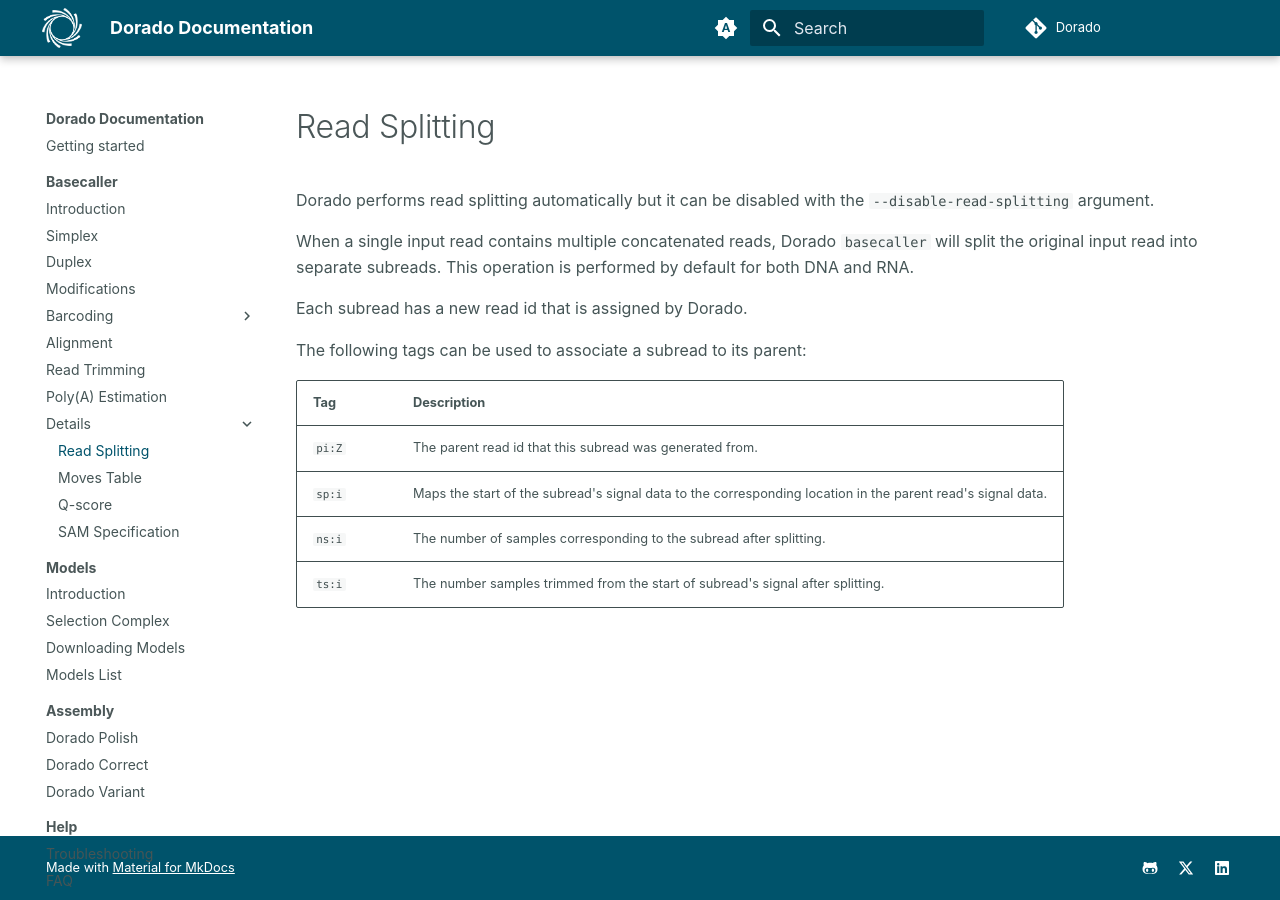
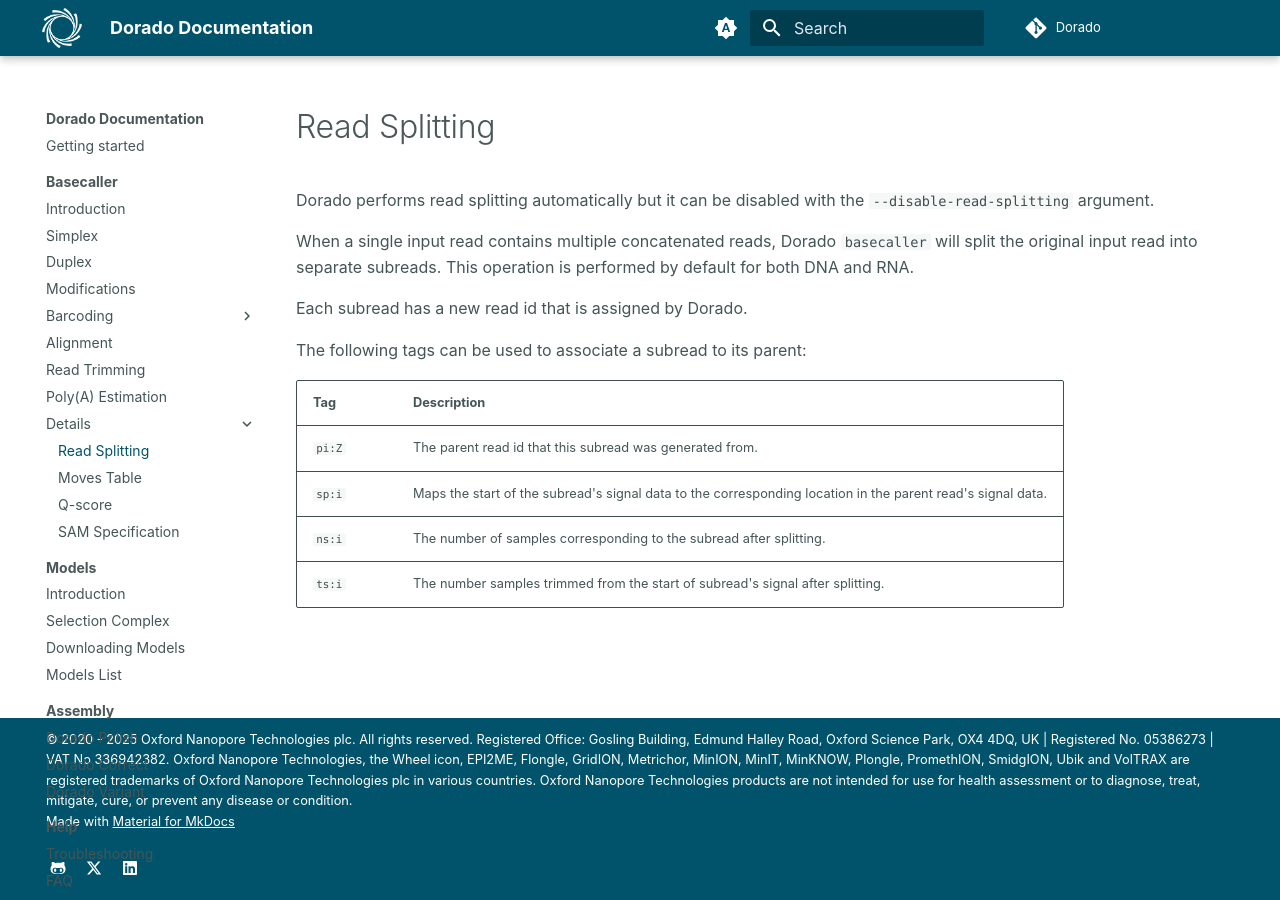
Before and after one commit to nanoporetech/dorado-docs, an MkDocs documentation site: the page built from docs/basecaller/read_splitting.md, in a window 1280 px wide. Built offline with MkDocs 1.6.1 and Material for MkDocs 9.7.7, drawn with Linux system fonts in a browser that asks for light colours; comment, search, counter and statistics services are not loaded; some of the changed lines change nothing that is shown.

Commit message:
Add copyright and cookie notices

```diff
--- a/mkdocs.yml
+++ b/mkdocs.yml
@@ -121,14 +121,13 @@
       link: https://x.com/nanopore
     - icon: fontawesome/brands/linkedin
       link: https://www.linkedin.com/company/oxford-nanopore-technologies
-# Not collecting cookies via RTD
-# consent:
-#   title: Cookie consent
-#   description: >-
-#     We use cookies to recognize your repeated visits and preferences, as well
-#     as to measure the effectiveness of our documentation and whether users
-#     find what they're searching for. With your consent, you're helping us to
-#     make our documentation better.
+  consent:
+    title: Cookie consent
+    description: >-
+      We use cookies to recognize your repeated visits and preferences, as well
+      as to measure the effectiveness of our documentation and whether users
+      find what they're searching for. With your consent, you're helping us to
+      make our documentation better.
 
 markdown_extensions:
   - admonition # Add nice Note, Warning, Error areas
@@ -158,3 +157,5 @@
       emoji_generator: !!python/name:material.extensions.emoji.to_svg
   - def_list
   - tables
+
+copyright: "&copy 2020 - 2025 Oxford Nanopore Technologies plc. All rights reserved. Registered Office: Gosling Building, Edmund Halley Road, Oxford Science Park, OX4 4DQ, UK | Registered No. 05386273 | VAT No 336942382. Oxford Nanopore Technologies, the Wheel icon, EPI2ME, Flongle, GridION, Metrichor, MinION, MinIT, MinKNOW, Plongle, PromethION, SmidgION, Ubik and VolTRAX are registered trademarks of Oxford Nanopore Technologies plc in various countries. Oxford Nanopore Technologies products are not intended for use for health assessment or to diagnose, treat, mitigate, cure, or prevent any disease or condition."
```
